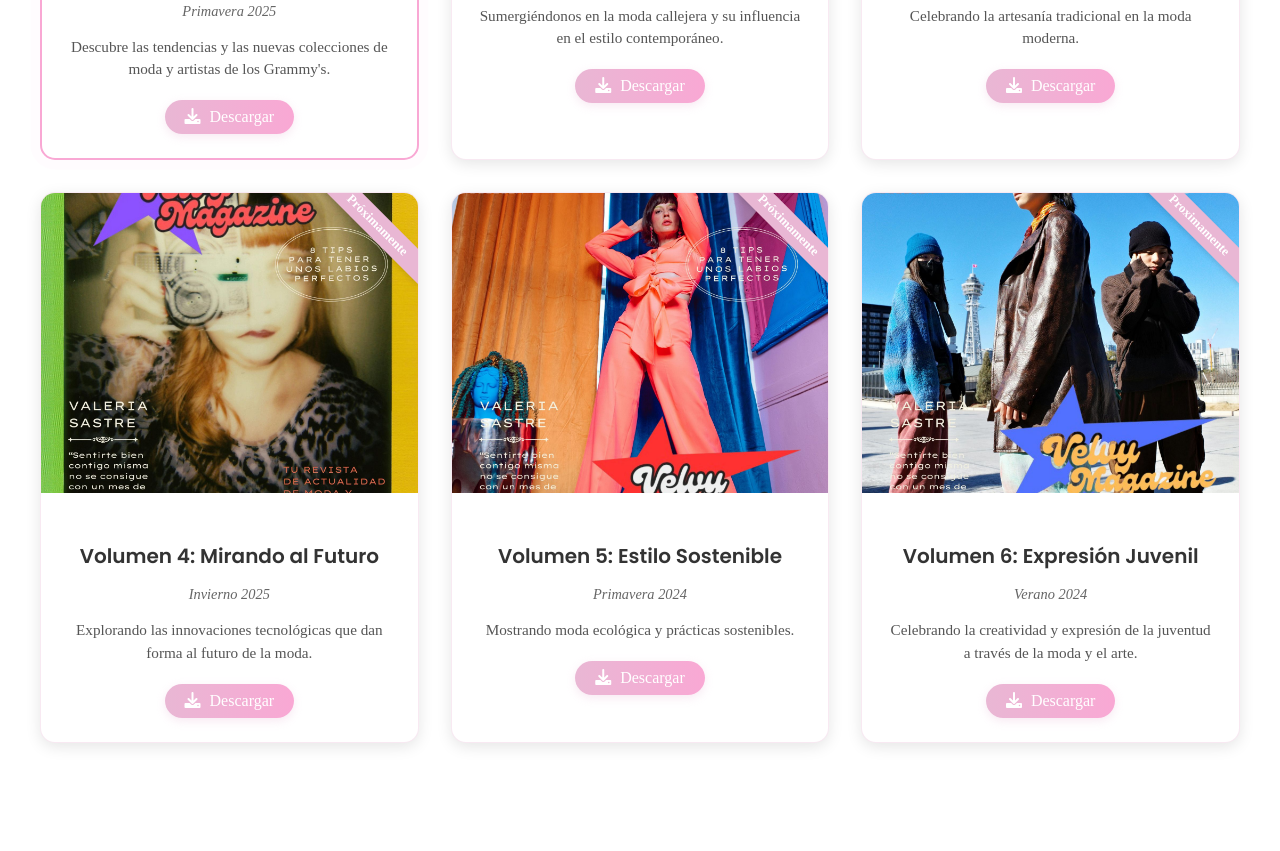
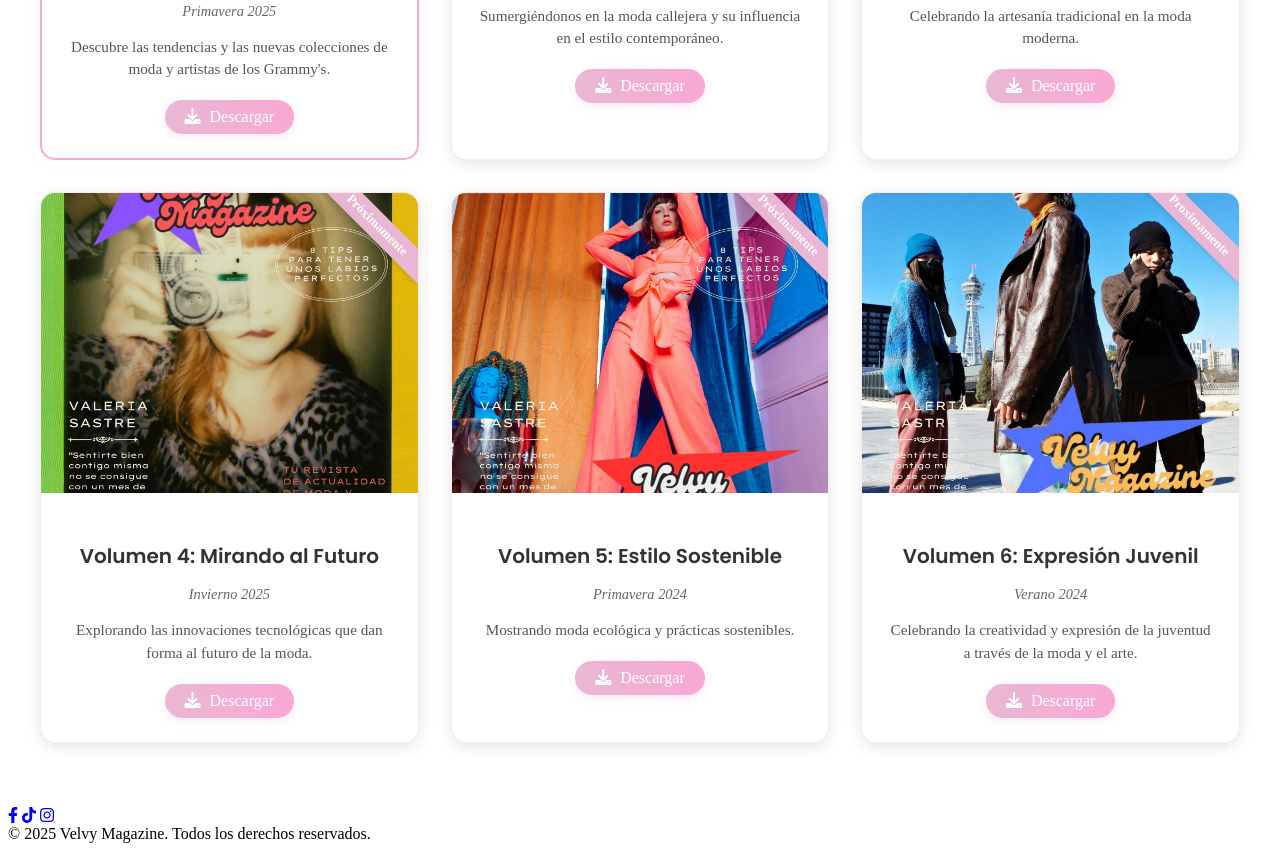
Before and after one commit to stelly-flores/Velvy-Magazine, a plain HTML site: page volumenes.html in a window 1280 px wide. Shown: the part 1137-1988 px from the top of the page. Before the commit the page ends 1952 px from the top, so only its background shows below. Drawn offline with Linux system fonts and the light colour scheme.

Commit message:
Add footer section with social links and copyright notice in volumenes.html

```diff
--- a/volumenes.html
+++ b/volumenes.html
@@ -109,5 +109,15 @@
             </article>
         </div>
     </section>
+    <footer class="footer">
+        <div class="footer-social">
+            <a href="#" target="_blank" class="social-link"><i class="fab fa-facebook-f"></i></a>
+            <a href="#" target="_blank" class="social-link"><i class="fab fa-tiktok"></i></a>
+            <a href="#" target="_blank" class="social-link"><i class="fab fa-instagram"></i></a>
+        </div>
+        <div class="footer-copy">
+            &copy; 2025 Velvy Magazine. Todos los derechos reservados.
+        </div>
+    </footer>
 </body>
 </html>
```
